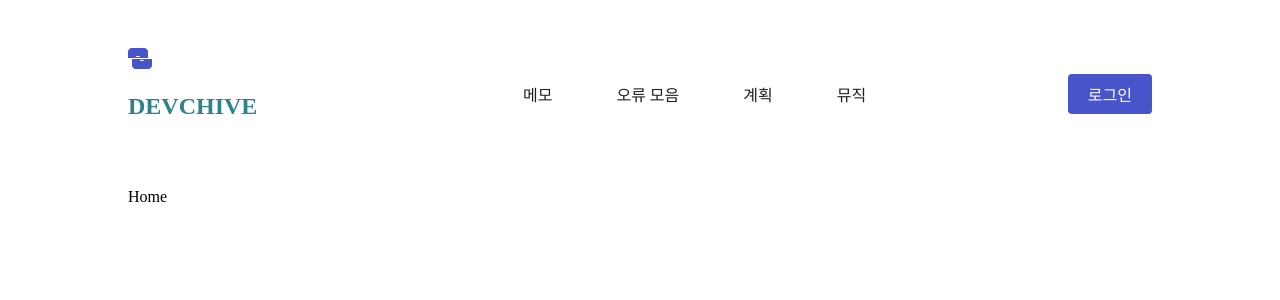
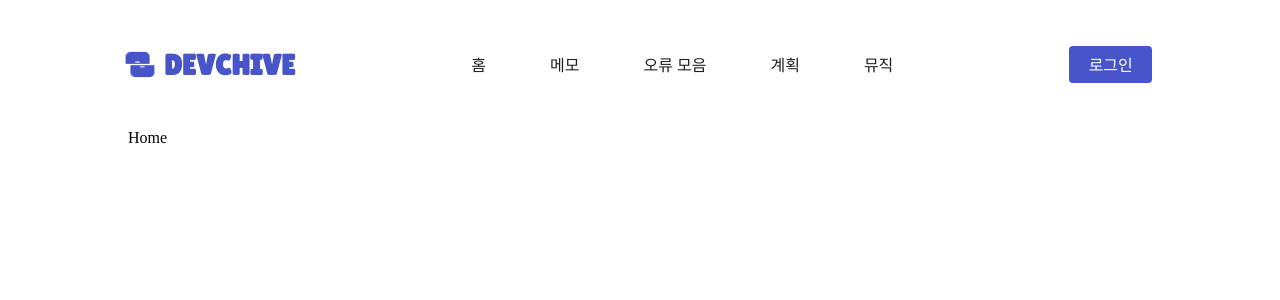
Before and after one commit to lsy20140/react-devchive-project, a React (Create React App) app: page / in a window 1280 px wide. Shown: the top 300 px of the page. Built offline with nearby package versions, Linux system fonts and the light colour scheme; no server answers.

Commit message:
design: header 스타일링 수정(Profile)

```diff
--- a/package.json
+++ b/package.json
@@ -10,6 +10,7 @@
     "firebase": "^9.16.0",
     "react": "^18.2.0",
     "react-dom": "^18.2.0",
+    "react-icons": "^4.7.1",
     "react-router-dom": "^6.8.0",
     "react-scripts": "5.0.1",
     "web-vitals": "^2.1.0"
--- a/src/components/Header.jsx
+++ b/src/components/Header.jsx
@@ -1,9 +1,10 @@
-import React, { useState } from 'react'
+import React from 'react'
 import { Link } from 'react-router-dom';
 import { useAuthContext } from '../context/AuthContext';
 import '../index.css'
 import styles from '../styles/header.module.css'
 import Button from './ui/Button';
+import {IoIosArrowDown} from 'react-icons/io'
 
 export default function Header() {
   const {user, login, logout} = useAuthContext();
@@ -15,18 +16,29 @@ export default function Header() {
         <h2>DEVCHIVE</h2>
       </Link>
 
-
       <nav>
+        <Link to='/'>홈</Link>
         <Link to='/memos'>메모</Link>
         <Link to='/errorarchive'>오류 모음</Link>
         <Link to='/studylist'>계획</Link>
         <Link to='/music'>뮤직</Link>
-        {user && <Link to='/mypage'>마이페이지</Link>}
       </nav>
-      {user && user.displayName}
-      {!user && <Button text='로그인' onClick={login}/>}
-      {user && <Button text='로그아웃' onClick={logout}/>}
-
+      { !user && <Button text='로그인' onClick={login} />}
+      {user &&
+        <div className={styles.profile}>
+          <img className={styles.profileImg} src={user.photoURL}/>
+          <div>{user.displayName}</div>
+          <IoIosArrowDown/>
+          <ul>
+            <li className={styles.subItem}>
+              <p>나의 프로필</p>
+            </li>
+            <li className={styles.subItem} onClick={logout}>
+              <p>로그아웃</p>
+            </li>
+          </ul>
+        </div>
+      }
     </header>
   )
 }
--- a/src/index.css
+++ b/src/index.css
@@ -11,7 +11,7 @@ header {
   justify-content: space-between;
   align-items: center;
   vertical-align: middle;
-  padding: 3rem 0;
+  padding: 1.5rem 0;
 }
 
 code {
@@ -22,12 +22,10 @@ code {
 :root {
   --white: #fff;
   --brand-base: #4754CA;
-
 }
 
 a {
   text-decoration: none;
-
 }
 
 button{
--- a/src/index.js
+++ b/src/index.js
@@ -23,6 +23,7 @@ const router = createBrowserRouter([
     errorElement: <NotFound/>,
     children: [
       {index: true, element: <Home/>},
+      {path: '/home', element: <Home/>},
       {path: '/memos', element: <Memos/>},
       {path: '/memos/new', element: <NewMemo/>},
       {path: '/memos/:id', element: <MemoDetail/>},
--- a/src/styles/button.module.css
+++ b/src/styles/button.module.css
@@ -1,6 +1,7 @@
 button {
+  cursor: pointer;
   width: fit-content;
-  padding: 0.5rem 1.25rem;
+  padding: 0.4rem 1.2rem;
   border: none;
   border-radius: 0.25rem;
   background-color: var(--brand-base);
--- a/src/styles/header.module.css
+++ b/src/styles/header.module.css
@@ -3,22 +3,74 @@
 nav {
   display: flex;
   gap: 4rem;
-  margin-left: 4rem;
 }
 
 nav > a{
   color: #1f1f1f;
-
 }
 
 .logo {
-  vertical-align: middle;
-  color: rgb(45, 130, 140);
+  display: flex;
+  justify-content: flex-start;
+  flex: 0 0 auto;
+  align-items: center;
 }
 
-.logo > a {
+.logo > img {
+  transform: scale(120%);
+}
+
+.logo > h2 {
   font-family: 'Lilita One', cursive;
-  font-size: 1.75rem;
+  font-size: 1.8rem;
   color: var(--brand-base);
-  margin-left: 0.5rem;
+  margin-left: 0.75rem;
 }
+
+.profile {
+  display: flex;
+  align-items: center;
+  gap: 0.5rem;
+  color: #625F68;
+  font-size: 90%;
+  position: relative;
+}
+
+.profileImg {
+  width: 2.2rem;
+  height: 2.2rem;
+  border-radius: 100%;
+}
+
+.profile ul {
+  display: none;
+  position: absolute;
+  top: 1.2rem;
+}
+
+.profile:hover ul{
+  display: block;
+}
+
+.subItem {
+  width: 100%;
+  display: flex;
+  padding: 0 0.75rem;
+  border-radius: 0.5rem;
+  cursor: pointer;
+}
+
+.subItem:hover {
+  background-color: #625f680c;
+}
+
+.subItem:hover p {
+  color: #000;
+}
+
+.subItem p {
+  font-size: 0.85rem;
+  color: #625F68;
+  font-weight: 500;
+  margin: 0.4rem 0;
+}
```
Also changed, not shown: .pnp.cjs, 1 other file (tests, documents, lock files or other folders).
